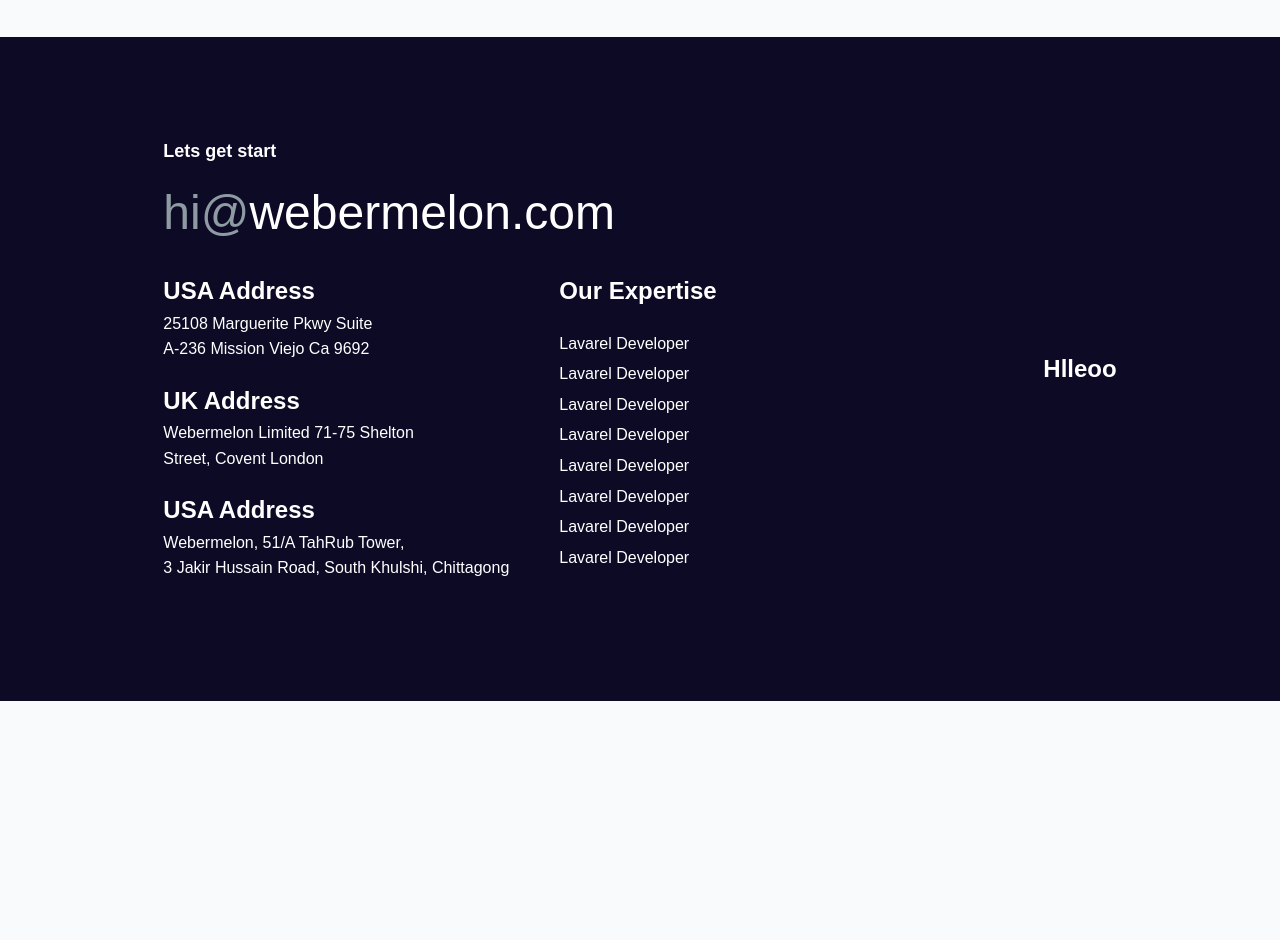
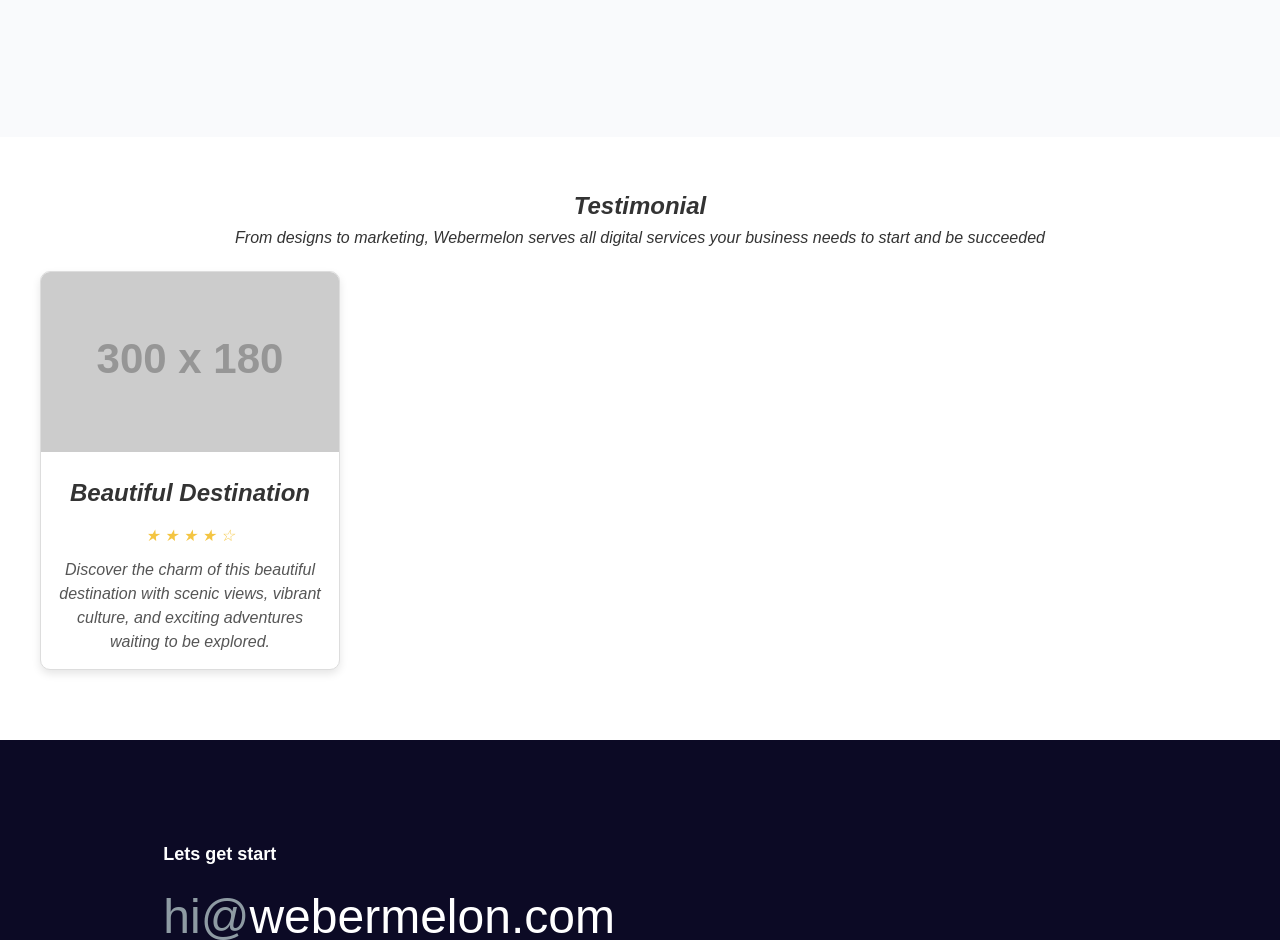
Before and after one commit to mdmohiuddin10/assesment, a plain HTML site: page index.html in a window 1280 px wide. Shown: the part 2200-3140 px from the top of the page. Before the commit the page ends 2901 px from the top, so only its background shows below. Drawn offline with Linux system fonts and the light colour scheme; placeholder pictures from the web are drawn by us.

Commit message:
added testimonial

```diff
--- a/index.html
+++ b/index.html
@@ -130,6 +130,35 @@
         </div>
     </section>
 
+    <!-- --Testimonial -->
+    <section class="testimonial">
+        <div class="testimonial-content">
+            <h1>Testimonial</h1>
+            <p>From designs to marketing, Webermelon serves all digital services your business needs to start and be
+                succeeded</p>
+        </div>
+        <!-- card -->
+        <div class="card">
+            <!-- Image -->
+            <img src="https://via.placeholder.com/300x180" alt="Card Image">
+
+            <!-- Card Content -->
+            <div class="card-content">
+                <h2 class="card-title">Beautiful Destination</h2>
+
+                <!-- Star Rating -->
+                <div class="stars">
+                    &#9733; &#9733; &#9733; &#9733; &#9734;
+                </div>
+
+                <!-- Paragraph Text -->
+                <p class="card-text">
+                    Discover the charm of this beautiful destination with scenic views, vibrant culture, and exciting
+                    adventures waiting to be explored.
+                </p>
+            </div>
+    </section>
+
     <!-- footer -->
     <section class="footer">
         <div class="footer-content">
--- a/styles.css
+++ b/styles.css
@@ -234,6 +234,59 @@
     color: #333;
   }
 
+  /* testimonial */
+  .testimonial {
+    background-color: #fff;
+    margin-top: 50px;
+  }
+
+  .testimonial-content{
+    display: grid;
+    justify-content: center;
+    align-items: center;
+  }
+
+  .card {
+    width: 300px;
+    border: 1px solid #ddd;
+    border-radius: 10px;
+    overflow: hidden;
+    box-shadow: 0 4px 8px rgba(0, 0, 0, 0.1);
+    margin: 20px;
+    font-family: Arial, sans-serif;
+}
+
+/* Image Section */
+.card img {
+    width: 100%;
+    height: 180px;
+    object-fit: cover;
+}
+
+/* Card Content */
+.card-content {
+    padding: 15px;
+}
+
+/* Title */
+.card-title {
+    font-size: 1.5rem;
+    margin: 0 0 10px;
+}
+
+/* Star Section */
+.stars {
+    color: #f4c542;
+    margin-bottom: 10px;
+}
+
+/* Paragraph */
+.card-text {
+    font-size: 1rem;
+    color: #555;
+    line-height: 1.5;
+}
+
 
   /* footer */
 
```
